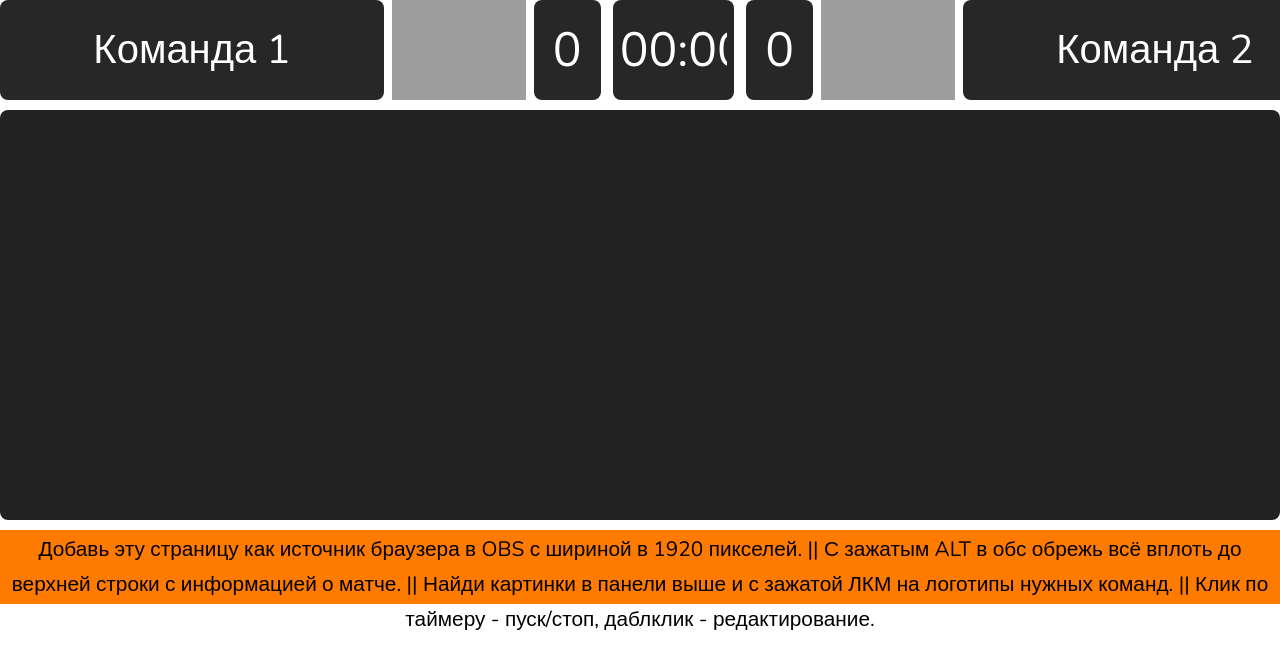
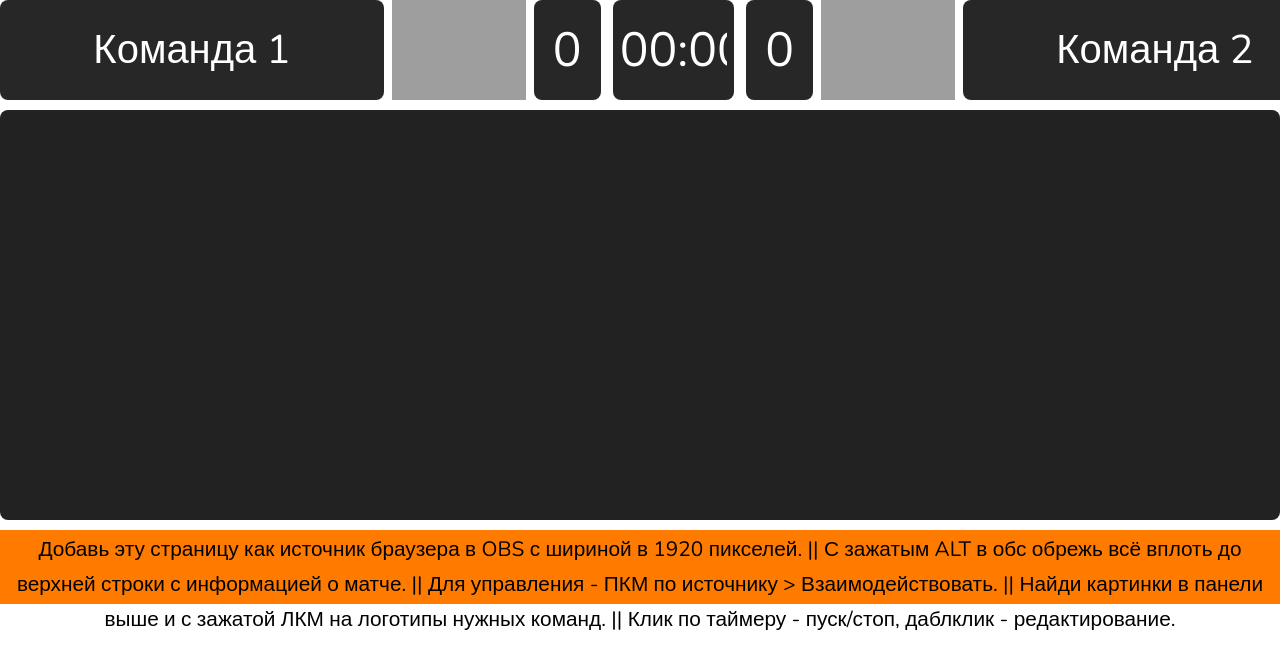
Before and after one commit to declider/sportWidget, a plain HTML site: page index.html in a window 1280 px wide. Drawn offline with nearby package versions, Linux system fonts and the light colour scheme; grey boxes are pictures that could not be loaded.

Commit message:
Update index.html

```diff
--- a/index.html
+++ b/index.html
@@ -27,6 +27,7 @@
     <p id="help">
         Добавь эту страницу как источник браузера в OBS с шириной в 1920 пикселей. ||
         С зажатым ALT в обс обрежь всё вплоть до верхней строки с информацией о матче. ||
+        Для управления - ПКМ по источнику > Взаимодействовать. ||
         Найди картинки в панели выше и с зажатой ЛКМ на логотипы нужных команд. ||
         Клик по таймеру - пуск/стоп, даблклик - редактирование.
     </p>
```
